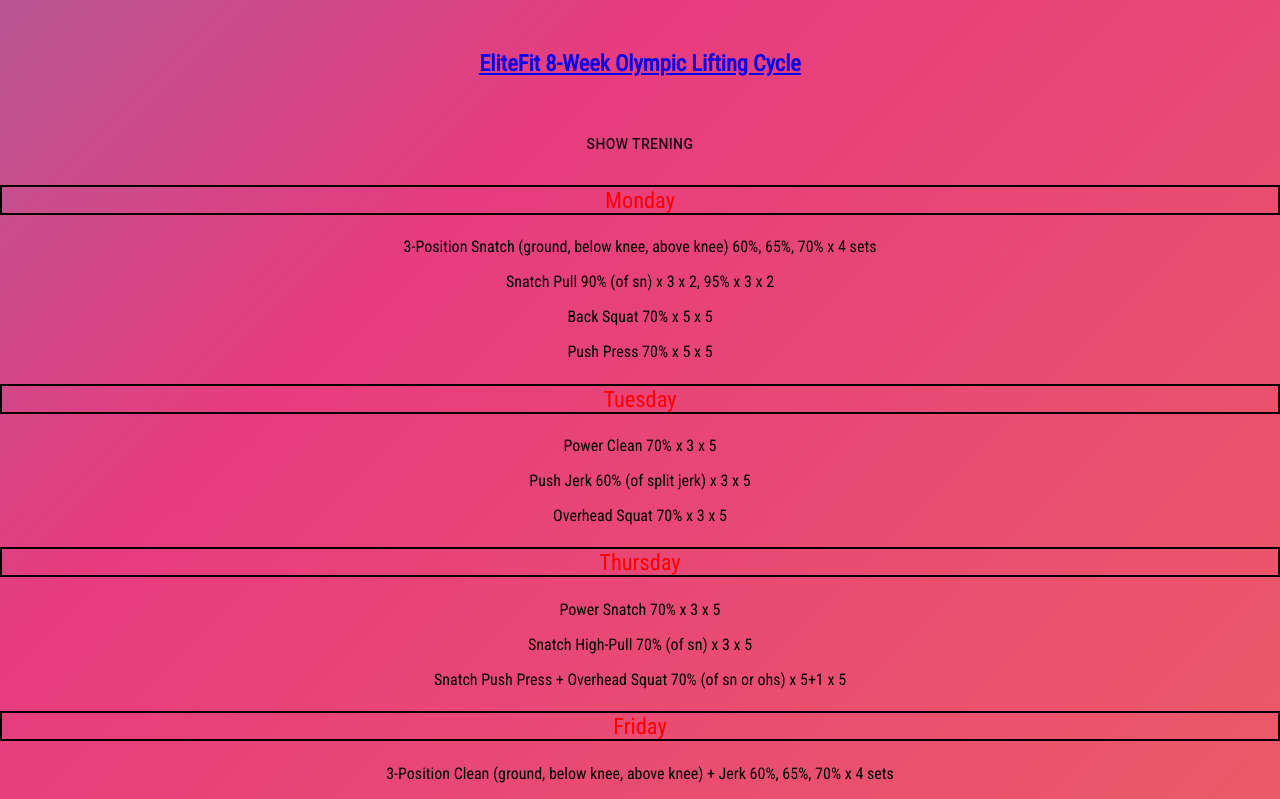
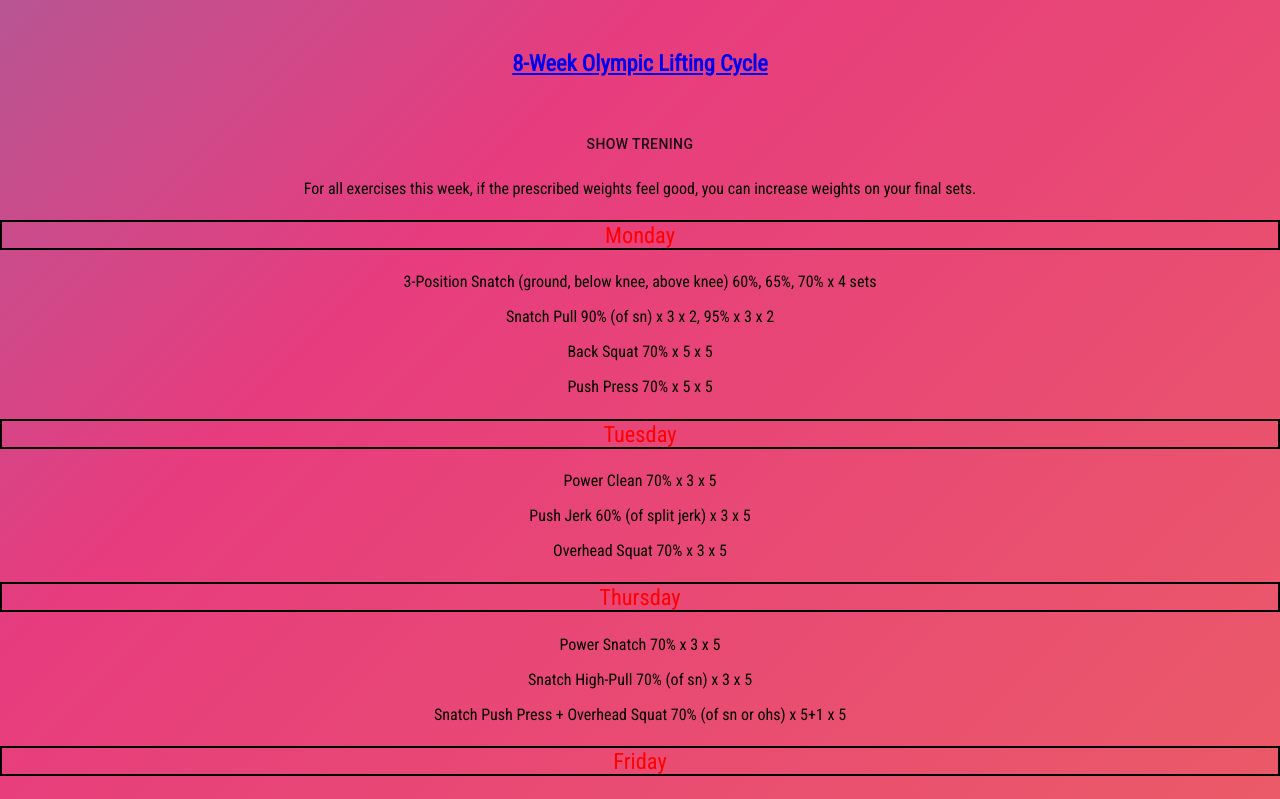
Before and after one commit to JakGi/8-Week-Olympic-Lifting-Cycle, a React (Create React App) app: page /Week1 in a window 1280 px wide. Shown: the top 799 px of the page. Built offline with nearby package versions, Linux system fonts and the light colour scheme.

Commit message:
added text title

```diff
--- a/src/components/Title.js
+++ b/src/components/Title.js
@@ -6,9 +6,8 @@
   return (
     <div>
       <Link to="/">
-      <TitlePage>EliteFit 8-Week Olympic Lifting Cycle</TitlePage>
+        <TitlePage>8-Week Olympic Lifting Cycle</TitlePage>
       </Link>
-
     </div>
   );
 };
--- a/src/components/Week1.js
+++ b/src/components/Week1.js
@@ -6,6 +6,7 @@
   return (
     <div>
       <div>
+        <p>For all exercises this week, if the prescribed weights feel good, you can increase weights on your final sets.</p>
         <DaysStyle>Monday</DaysStyle>
         <Exercise>
           3-Position Snatch (ground, below knee, above knee) 60%, 65%, 70% x 4
--- a/src/components/Week2.js
+++ b/src/components/Week2.js
@@ -6,6 +6,7 @@
   return (
     <div>
       <div>
+        <p>For all exercises this week, if the prescribed weights feel good, you can increase weights on your final sets.</p>
         <DaysStyle>Monday</DaysStyle>
         <Exercise>
         3-Position Snatch (ground, below knee, above knee) 60%, 65%, 70%, 75% x 3 sets
--- a/src/components/Week6.js
+++ b/src/components/Week6.js
@@ -6,6 +6,7 @@
   return (
     <div>
       <div>
+        <p>Take up the weight in the last sets if you’re feeling good. Don’t push to max.</p>
         <DaysStyle>Monday</DaysStyle>
         <Exercise>
         Snatch 60% x 3, 65% x 3, 70% x 2, 75% x 2, 80% x 2 x 3
--- a/src/styles.css/TitleName.js
+++ b/src/styles.css/TitleName.js
@@ -4,6 +4,7 @@
 const TitlePage = styled.h1 `
     font-size: 1.4rem;
     margin: 50px;
+
 `
 
 export default TitlePage
```
